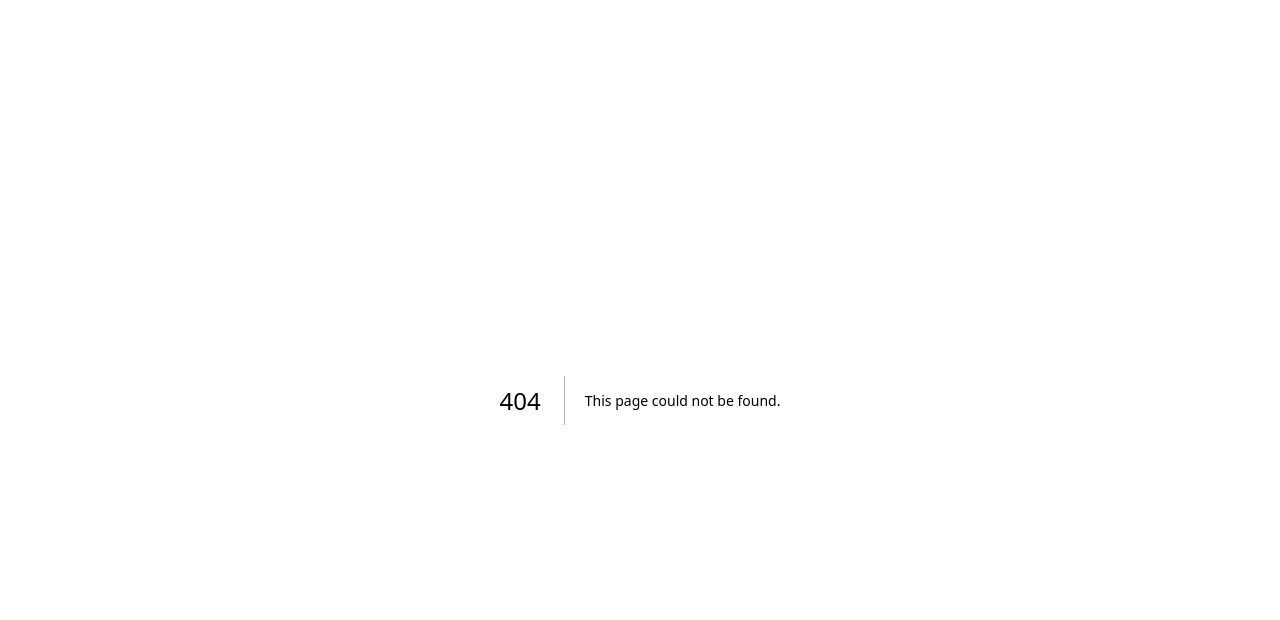
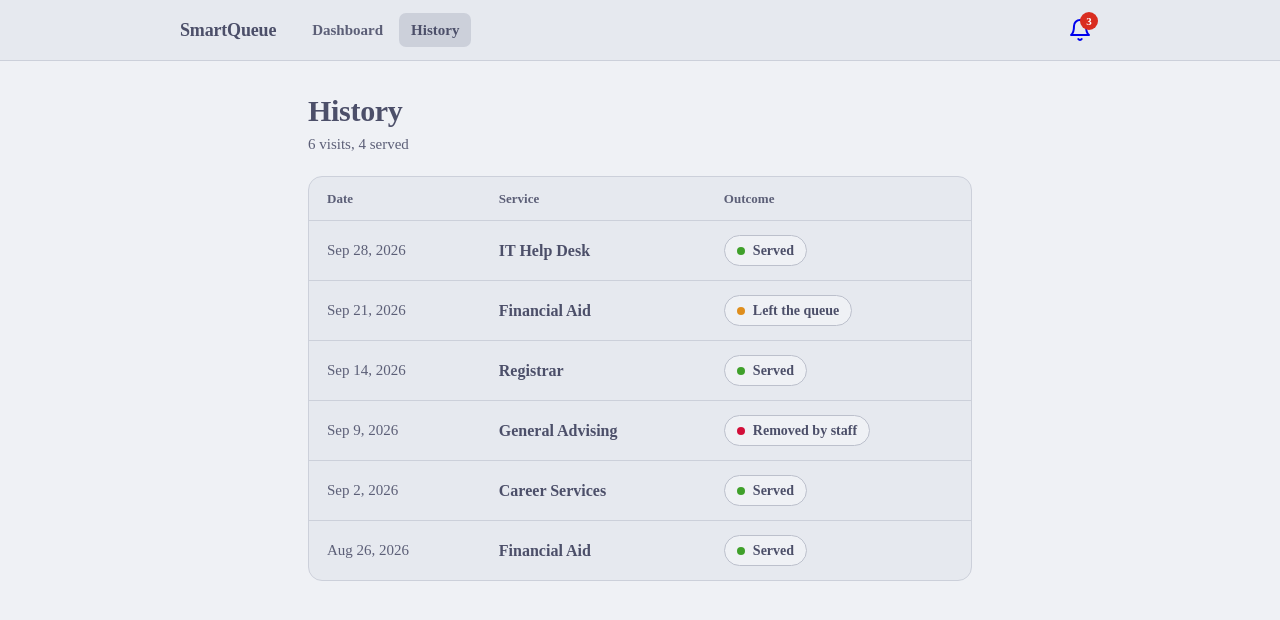
Before and after one commit to sebvu/COSC-4353-F26-Group-1, a Next.js app: page /history in a window 1280 px wide. Before the commit this address had no page. Shown: the top 620 px of the page. Built offline with nearby package versions, Linux system fonts and the light colour scheme.

Commit message:
feat: added history screen with past queue visits

```diff
--- /dev/null
+++ b/app/history/page.tsx
@@ -0,0 +1,96 @@
+import Link from "next/link";
+import { mockHistory } from "@/app/lib/mockData";
+import type { HistoryItem } from "@/app/lib/types";
+import UserHeader from "@/app/ui/UserHeader";
+import styles from "@/app/ui/history/history.module.css";
+
+const OUTCOME_LABELS: Record<HistoryItem["outcome"], string> = {
+  served: "Served",
+  left: "Left the queue",
+  removed: "Removed by staff",
+};
+
+const OUTCOME_CLASS: Record<HistoryItem["outcome"], string> = {
+  served: styles.served,
+  left: styles.left,
+  removed: styles.removed,
+};
+
+// History dates are plain "YYYY-MM-DD" strings. Parsing them directly treats them
+// as UTC and can show the day before in US time zones, so parse as a local date.
+function formatDate(date: string): string {
+  return new Date(`${date}T00:00:00`).toLocaleDateString("en-US", {
+    month: "short",
+    day: "numeric",
+    year: "numeric",
+  });
+}
+
+export default function HistoryPage() {
+  // Newest first. ISO dates sort correctly as strings.
+  const items = [...mockHistory].sort((a, b) => b.date.localeCompare(a.date));
+  const servedCount = items.filter((item) => item.outcome === "served").length;
+
+  return (
+    <>
+      <UserHeader />
+      <main className={styles.page}>
+        <header className={styles.header}>
+          <h1 className={styles.title}>History</h1>
+          <p className={styles.summary}>
+            {items.length === 0
+              ? "No past visits"
+              : `${items.length} ${items.length === 1 ? "visit" : "visits"}, ${servedCount} served`}
+          </p>
+        </header>
+
+        {items.length === 0 ? (
+          <section className={styles.empty}>
+            <h2 className={styles.emptyTitle}>No history yet</h2>
+            <p className={styles.emptyText}>
+              Once you've joined a queue, your past visits will show up here.
+            </p>
+            <Link href="/user-dashboard" className={styles.emptyLink}>
+              Go to dashboard
+            </Link>
+          </section>
+        ) : (
+          <div className={styles.card}>
+            <table className={styles.table}>
+              <caption className={styles.srOnly}>Past queue visits, newest first</caption>
+              <thead>
+                <tr>
+                  <th scope="col" className={styles.th}>
+                    Date
+                  </th>
+                  <th scope="col" className={styles.th}>
+                    Service
+                  </th>
+                  <th scope="col" className={styles.th}>
+                    Outcome
+                  </th>
+                </tr>
+              </thead>
+              <tbody>
+                {items.map((item) => (
+                  <tr key={item.id} className={styles.row}>
+                    <td className={styles.date}>
+                      <time dateTime={item.date}>{formatDate(item.date)}</time>
+                    </td>
+                    <td className={styles.service}>{item.serviceName}</td>
+                    <td className={styles.outcomeCell}>
+                      <span className={`${styles.badge} ${OUTCOME_CLASS[item.outcome]}`}>
+                        <span className={styles.dot} aria-hidden="true" />
+                        {OUTCOME_LABELS[item.outcome]}
+                      </span>
+                    </td>
+                  </tr>
+                ))}
+              </tbody>
+            </table>
+          </div>
+        )}
+      </main>
+    </>
+  );
+}
--- /dev/null
+++ b/app/ui/history/history.module.css
@@ -0,0 +1,178 @@
+
+.page {
+  max-width: 44rem;
+  margin-inline: auto;
+  padding: 2rem 1.25rem 4rem;
+  color: var(--text-color);
+}
+
+/* ---- Header ---- */
+
+.header {
+  margin-bottom: 1.25rem;
+}
+
+.title {
+  font-size: 1.875rem;
+  font-weight: 700;
+  line-height: 1.2;
+  letter-spacing: -0.01em;
+}
+
+.summary {
+  margin-top: 0.25rem;
+  color: var(--subtext1-color);
+  font-size: 0.9375rem;
+}
+
+/* ---- Table ---- */
+
+.card {
+  overflow-x: auto;
+  border: 1px solid var(--surface0-color);
+  border-radius: 0.875rem;
+  background: var(--secondary-pane1);
+}
+
+.table {
+  width: 100%;
+  border-collapse: collapse;
+}
+
+.th {
+  padding: 0.75rem 1.125rem;
+  border-bottom: 1px solid var(--surface0-color);
+  color: var(--subtext1-color);
+  font-size: 0.8125rem;
+  font-weight: 600;
+  text-align: left;
+}
+
+.row + .row {
+  border-top: 1px solid var(--surface0-color);
+}
+
+.date,
+.service,
+.outcomeCell {
+  padding: 0.875rem 1.125rem;
+  vertical-align: middle;
+}
+
+.date {
+  color: var(--subtext1-color);
+  font-size: 0.9375rem;
+  white-space: nowrap;
+}
+
+.service {
+  font-size: 1rem;
+  font-weight: 600;
+}
+
+/* ---- Outcome badge (same pattern as the dashboard status badge) ---- */
+
+.badge {
+  display: inline-flex;
+  align-items: center;
+  gap: 0.5rem;
+  padding: 0.25rem 0.75rem;
+  border: 1px solid var(--surface1-color);
+  border-radius: 1rem;
+  background: var(--background-pane);
+  color: var(--text-color);
+  font-size: 0.875rem;
+  font-weight: 600;
+  white-space: nowrap;
+}
+
+.dot {
+  width: 0.5rem;
+  height: 0.5rem;
+  border-radius: 50%;
+  background: var(--overlay1-color);
+}
+
+.served .dot {
+  background: var(--green-color);
+}
+
+.left .dot {
+  background: var(--yellow-color);
+}
+
+.removed .dot {
+  background: var(--red-color);
+}
+
+/* ---- Empty state ---- */
+
+.empty {
+  padding: 3rem 1.5rem;
+  border: 1px dashed var(--surface1-color);
+  border-radius: 0.875rem;
+  text-align: center;
+}
+
+.emptyTitle {
+  font-size: 1.125rem;
+  font-weight: 700;
+}
+
+.emptyText {
+  max-width: 28rem;
+  margin: 0.375rem auto 0;
+  color: var(--subtext1-color);
+}
+
+.emptyLink {
+  display: inline-block;
+  margin-top: 1rem;
+  color: var(--mauve-color);
+  font-size: 0.875rem;
+  font-weight: 600;
+  text-decoration: none;
+}
+
+.emptyLink:hover {
+  text-decoration: underline;
+}
+
+.emptyLink:focus-visible {
+  outline: 2px solid var(--mauve-color);
+  outline-offset: 2px;
+}
+
+/* ---- Utilities ---- */
+
+.srOnly {
+  position: absolute;
+  width: 1px;
+  height: 1px;
+  overflow: hidden;
+  clip-path: inset(50%);
+  white-space: nowrap;
+}
+
+/* ---- Small screens ---- */
+
+@media (max-width: 34rem) {
+  .page {
+    padding-top: 1.5rem;
+  }
+
+  .th,
+  .date,
+  .service,
+  .outcomeCell {
+    padding-inline: 0.75rem;
+  }
+
+  .date {
+    font-size: 0.8125rem;
+  }
+
+  .service {
+    font-size: 0.9375rem;
+  }
+}
```
